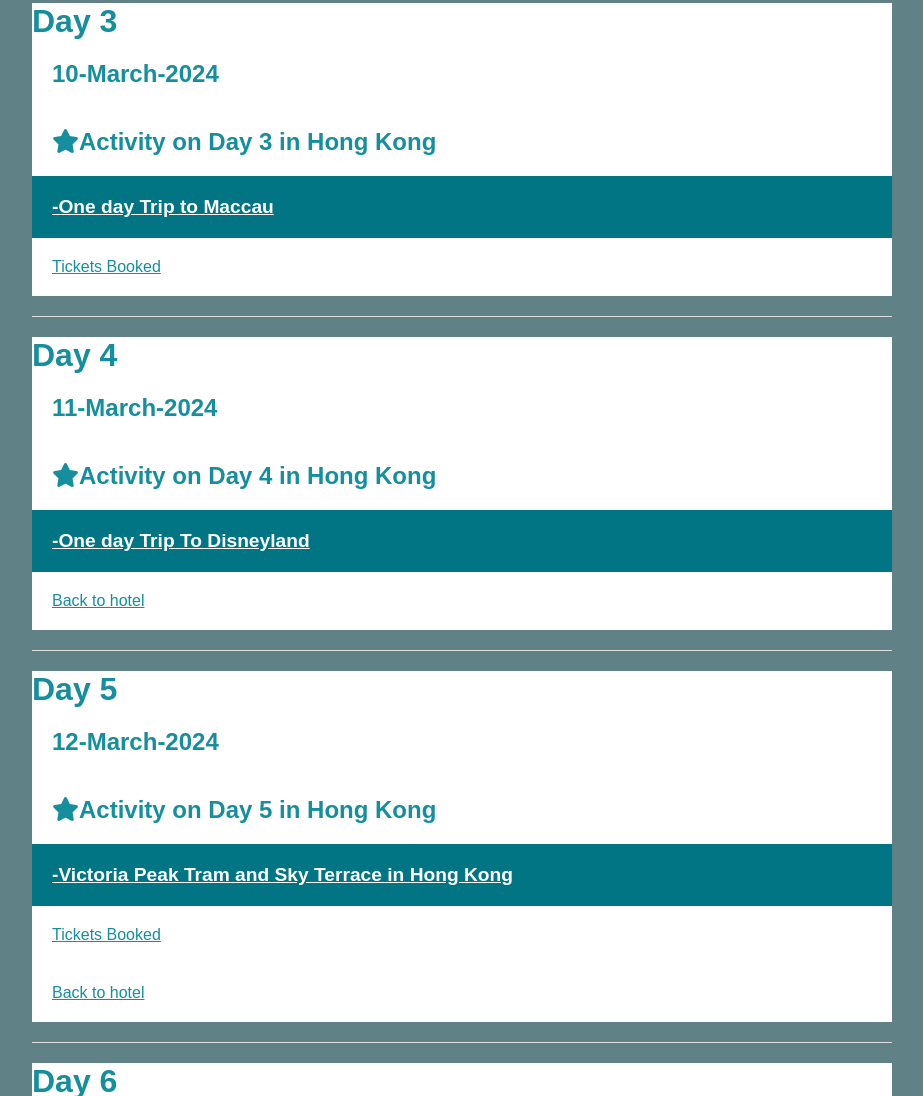
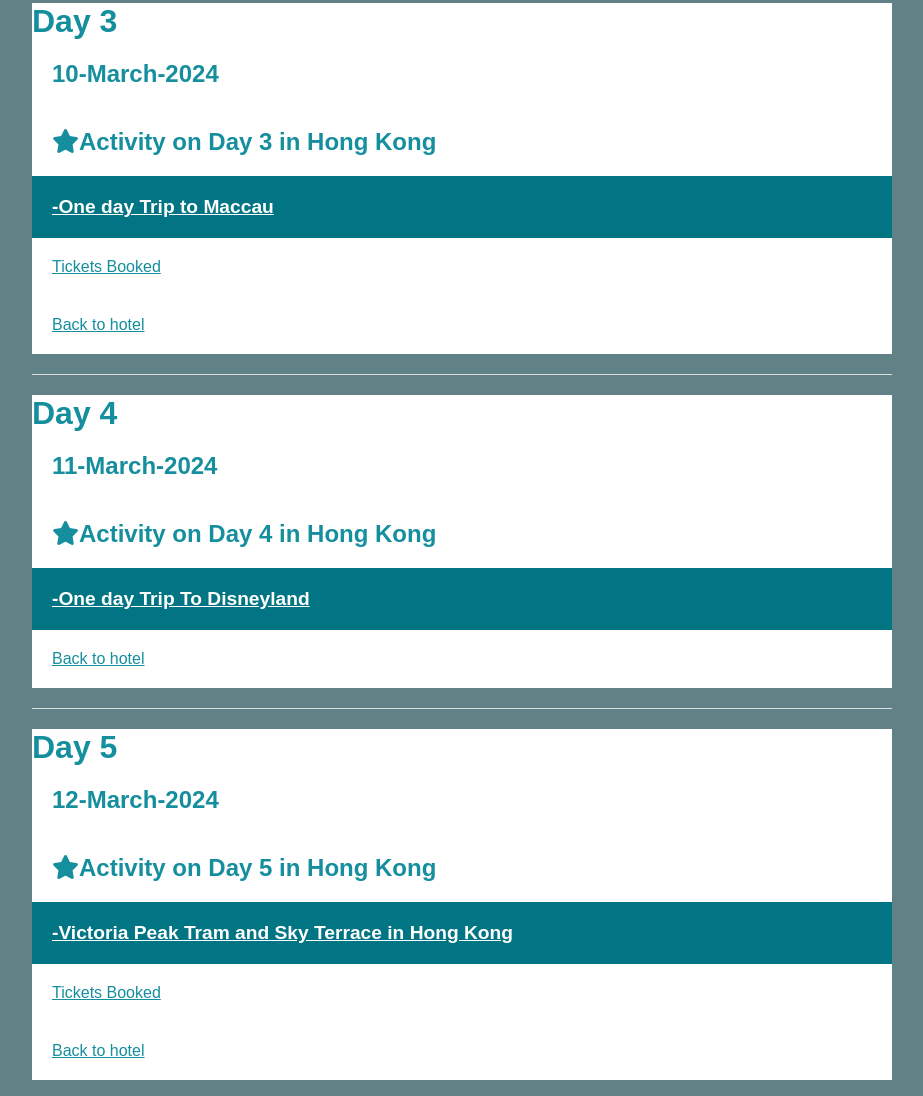
Before and after one commit to Abhishekkasturay/hong-kong, a plain HTML site: page index.html in a window 1280 px wide. Shown: the part 2298-3394 px from the top of the page, without its empty margins (178-1101 px from the left). Drawn offline with Linux system fonts and the light colour scheme.

Commit message:
Update index.html

```diff
--- a/index.html
+++ b/index.html
@@ -81,6 +81,7 @@
         <h2><i class="fa-solid fa-star"></i>Activity on Day 3 in Hong Kong</h2>
         <h3>-One day Trip to Maccau</h3>
         <p>Tickets Booked</p>
+        <p>Back to hotel</p>
       </div>
       <hr />
       <div class="one">
```
